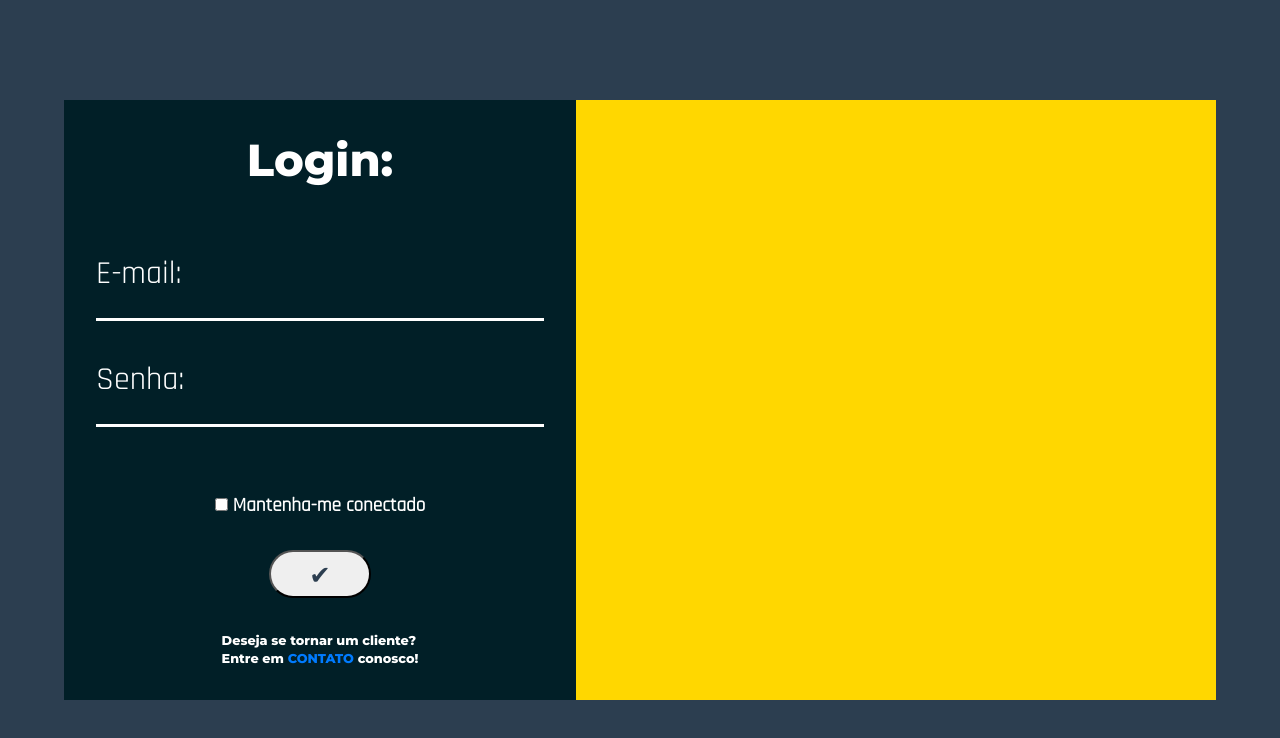
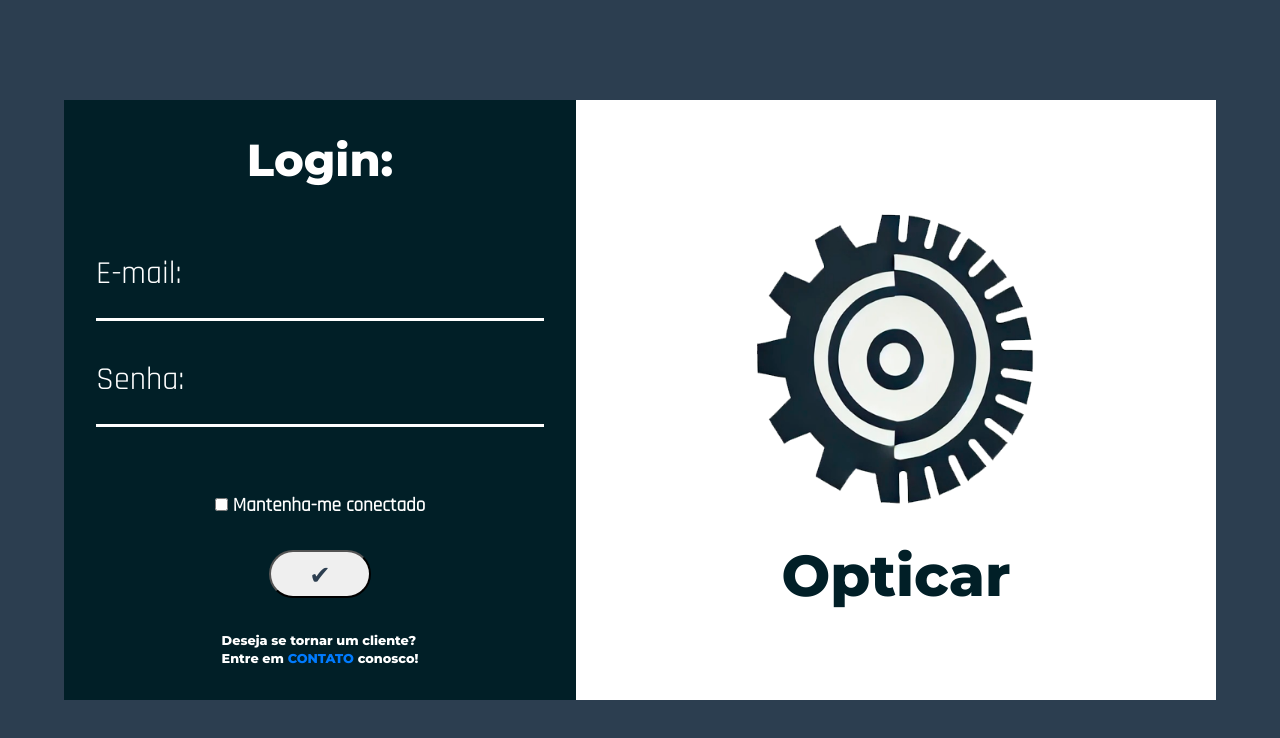
Before and after one commit to matheussaldanha22/Opticar, a plain HTML site: page public/login.html in a window 1280 px wide. Drawn offline with Linux system fonts and the light colour scheme.

Commit message:
Tela de login para pc finalizada

```diff
--- a/public/assets/styles/login.css
+++ b/public/assets/styles/login.css
@@ -30,6 +30,10 @@
 }
 
 @media (max-width:702px){
+
+    .right-container {
+        display: none;
+    }
 
     .main-login {
         background-color: #011F27;
@@ -212,11 +216,13 @@
     }
 
     .right-container {
-        background-color: gold;
+        background-color: white;
         display: flex;
         flex-direction: column;
         width: 50vw;
         height: 75vh;
+        justify-content: center;
+        align-items: center;
     }
 
     .header-login {
@@ -334,5 +340,41 @@
         color: #007BFF;
     }
 
+    .container-imagem{
+        /* background-color: #007BFF; */
+        height: 65vh;
+        width: 45vw;
+        align-content: center;
+        justify-content: center;
+    }
+
+    .box-logo {
+        /* background-color: deeppink; */
+        display: flex;
+        height: 45vh;
+        width: 35vw;
+        justify-self: center;
+        align-items: center;
+        justify-content: center;
+        /* background-image: url("../images/logoOpticar.png");
+        background-repeat: no-repeat;
+        background-size: contain; */
+    }
+
+    .box-logo img {
+        height: 300px;
+        width: 300px;
+    }
+
+    .box-nomeEmpresa {
+        /* background-color: gold; */
+        height: 10vh;
+        width: 35vw;
+        justify-self: center;
+        font-family: 'Montserrat-b';
+        font-size: 4.5vw;
+        color: #011F27;
+        text-align: center;
+    }
 
 }
--- a/public/login.html
+++ b/public/login.html
@@ -51,8 +51,10 @@
                 </div>
                 <div class="right-container">
                     <div class="container-imagem">
-                        <div class="box-logo"></div>
-                        <div class="box-nomeEmpresa"></div>
+                        <div class="box-logo">
+                            <img src="assets/images/logoOpticar.png" alt="logo da empresa">
+                        </div>
+                        <div class="box-nomeEmpresa">Opticar</div>
                     </div>
                 </div>
             </div>
```
